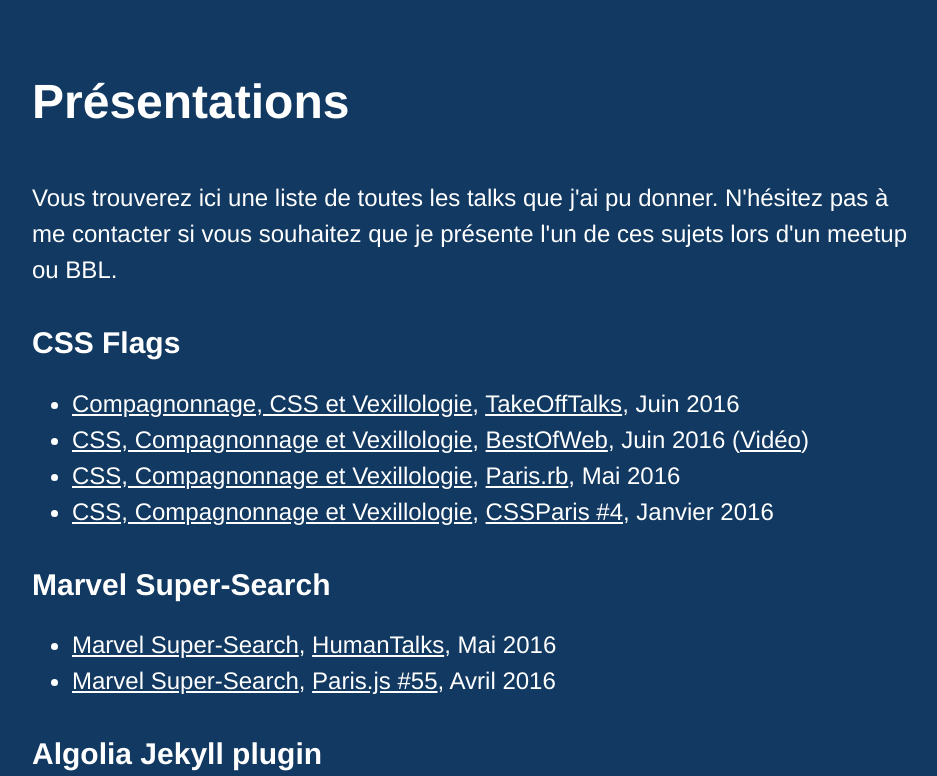
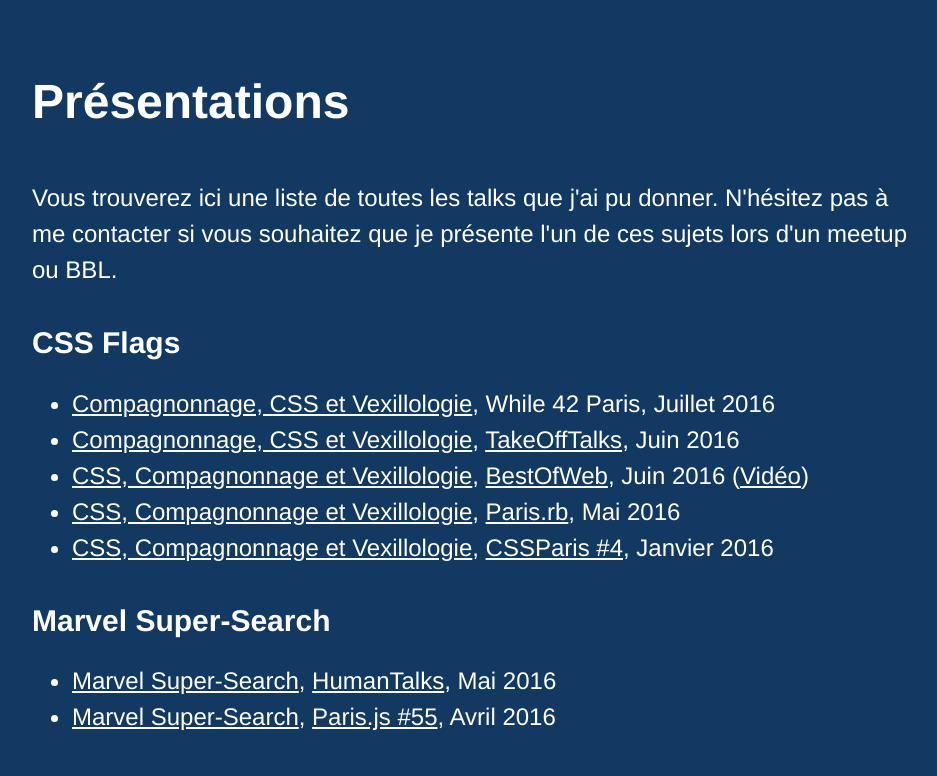
Before and after one commit to pixelastic/talks.pixelastic.com, a plain HTML site: page index.html in a window 1280 px wide. Shown: the top 776 px of the page, without its empty margins (160-1097 px from the left). Drawn offline with Linux system fonts and the light colour scheme.

Commit message:
Adding CSS for While42

```diff
--- a/index.html
+++ b/index.html
@@ -23,6 +23,11 @@
 
   <h3>CSS Flags</h3>
   <ul>
+    <li>
+      <a href="http://talks.pixelastic.com/css-flags-while42/">Compagnonnage, CSS et Vexillologie</a>,
+      While 42 Paris,
+      Juillet 2016
+    </li>
     <li>
       <a href="http://talks.pixelastic.com/css-flags-takeofftalks/">Compagnonnage, CSS et Vexillologie</a>,
       <a href="http://www.meetup.com/fr-FR/takeoff/events/231905397/">TakeOffTalks</a>,
```
Also changed, not shown: 1 other file.
